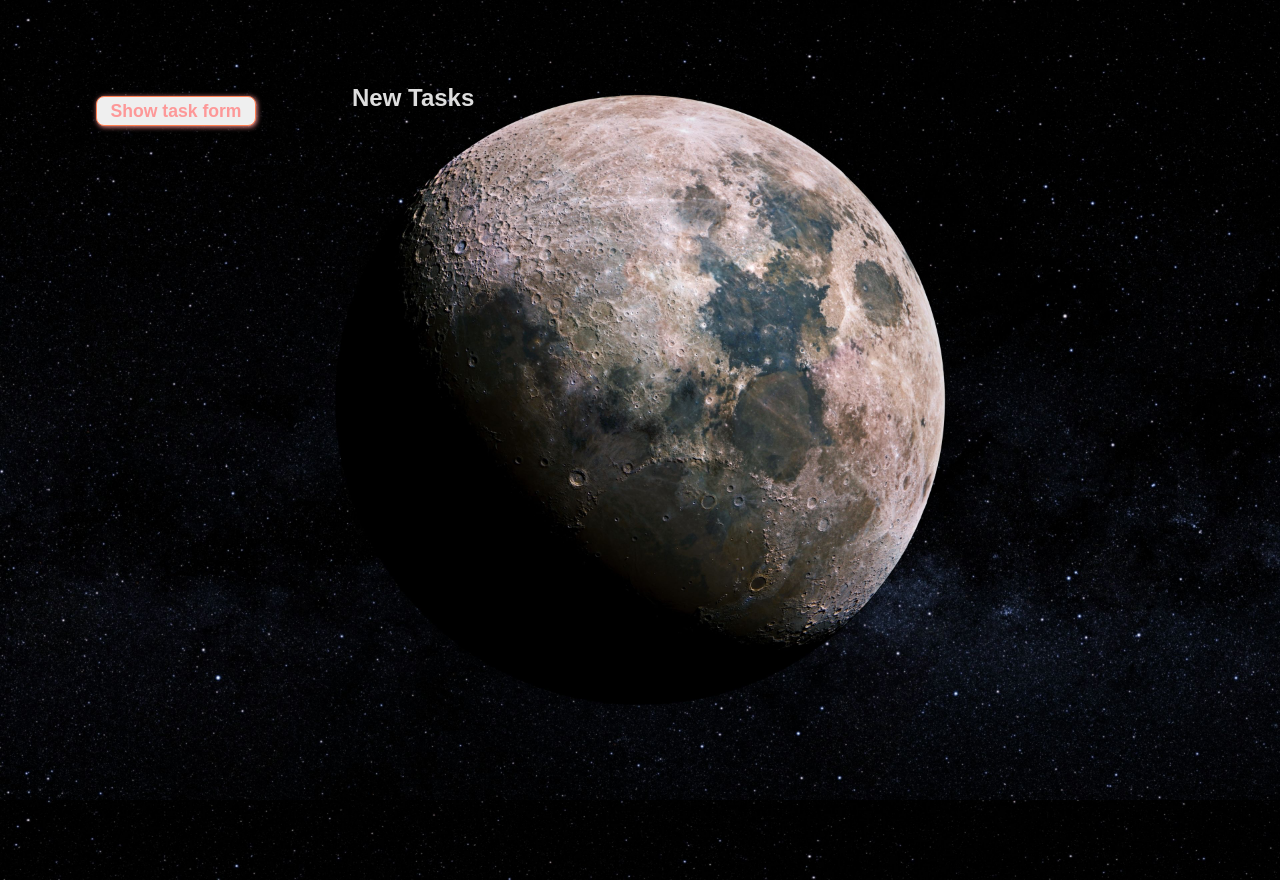
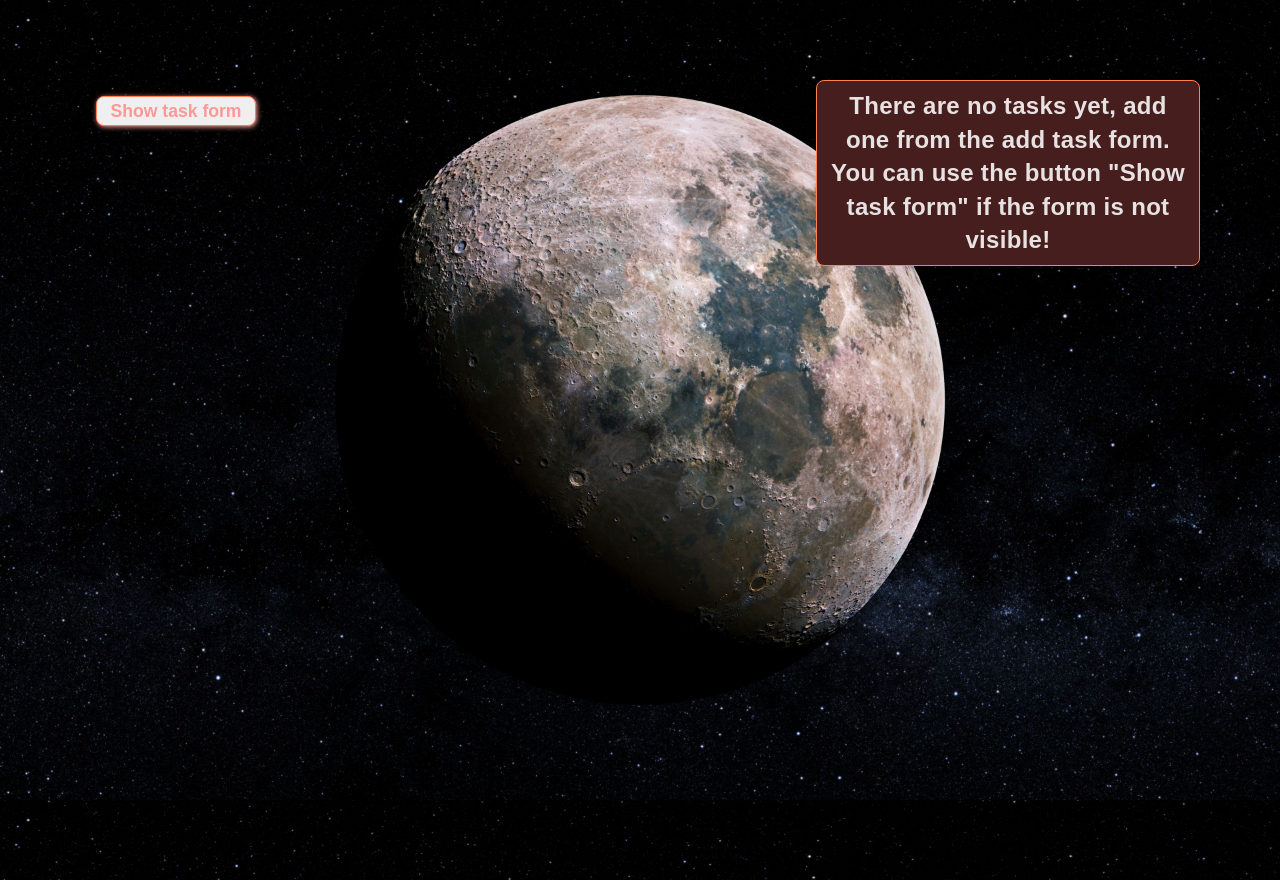
Before and after one commit to SpooRe91/MB-TODO-vite, a React (Vite) app in the folder vite-react-todo/: page / in a window 1280 px wide. Shown: the top 880 px of the page. Built offline with nearby package versions, Linux system fonts and the light colour scheme.

Commit message:
re-factored main section

```diff
--- a/vite-react-todo/src/Components/AddToDo/AddToDo.tsx
+++ b/vite-react-todo/src/Components/AddToDo/AddToDo.tsx
@@ -16,27 +16,42 @@ const AddToDo = () => {
     return (
 
         <div className={styles.main}>
+            <div>
                 <button className={styles.showFormButton} onClick={() => setToAddTask(state => !state)}>{toAddTask ? 'Hide task from' : 'Show task form'}</button>
+            </div>
+            <section className={styles.formContainer}>
                 {
                     toAddTask
                         ?
                         <FormComponent />
-                    : null
+                        :
+                        null
                 }
-            <div className={styles.newTasksContaner}>
+            </section>
+            {
+                tasksState?.tasks !== undefined && tasksState.tasks.length !== 0
+                    ?
+                    <section className={styles.newTasksContaner}>
+
+                        {
+
+                            <>
                                 <h2>New Tasks</h2>
                                 {
-                    tasksState?.tasks !== undefined
-                        ?
                                     tasksState?.tasks.map((task) => {
                                         return (
                                             <TaskComponent key={nanoid()} {...task} />
                                         )
                                     })
+                                }
+                            </>
+                        }
+                    </section>
                     :
-                        null
+                    <h2 className={styles.noTaksSign}>
+                        There are no tasks yet, add one from the add task form. You can use the button "Show task form" if the form is not visible!
+                    </h2>
             }
-            </div>
         </div>
     )
 }
```
Lines whose indentation alone changed are shown as unchanged.
